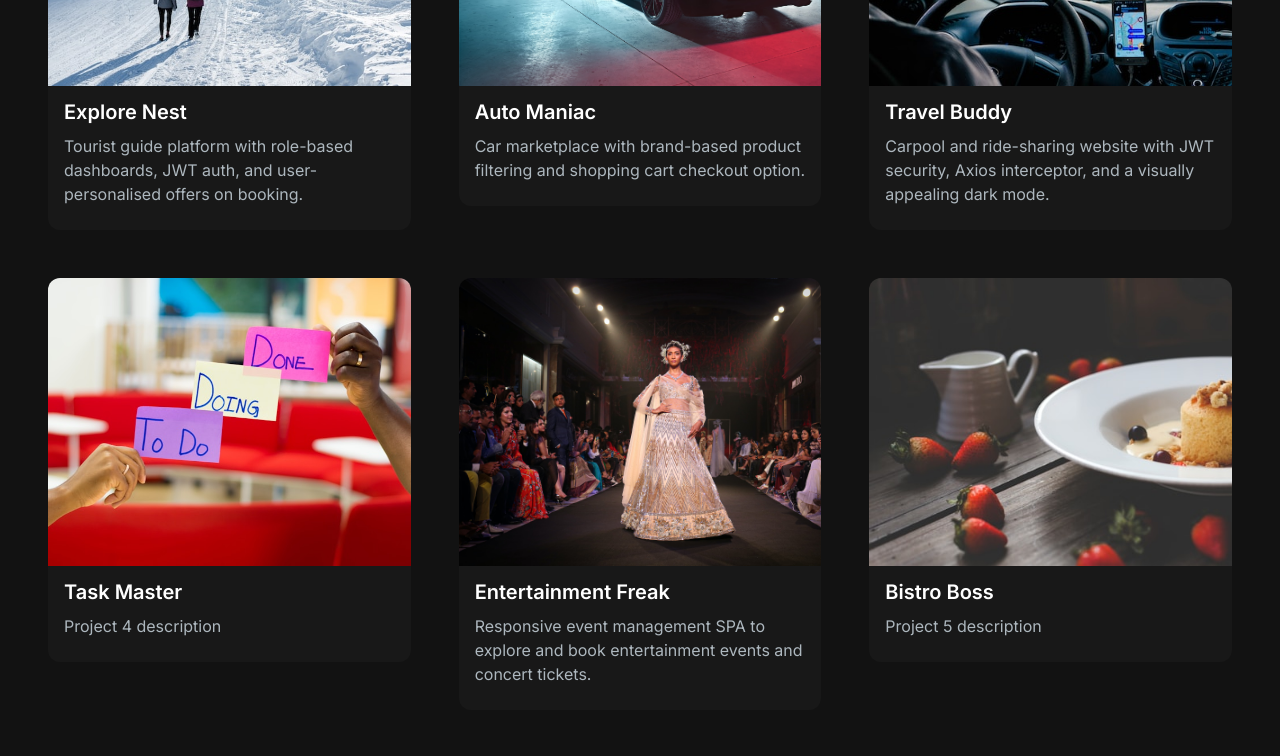
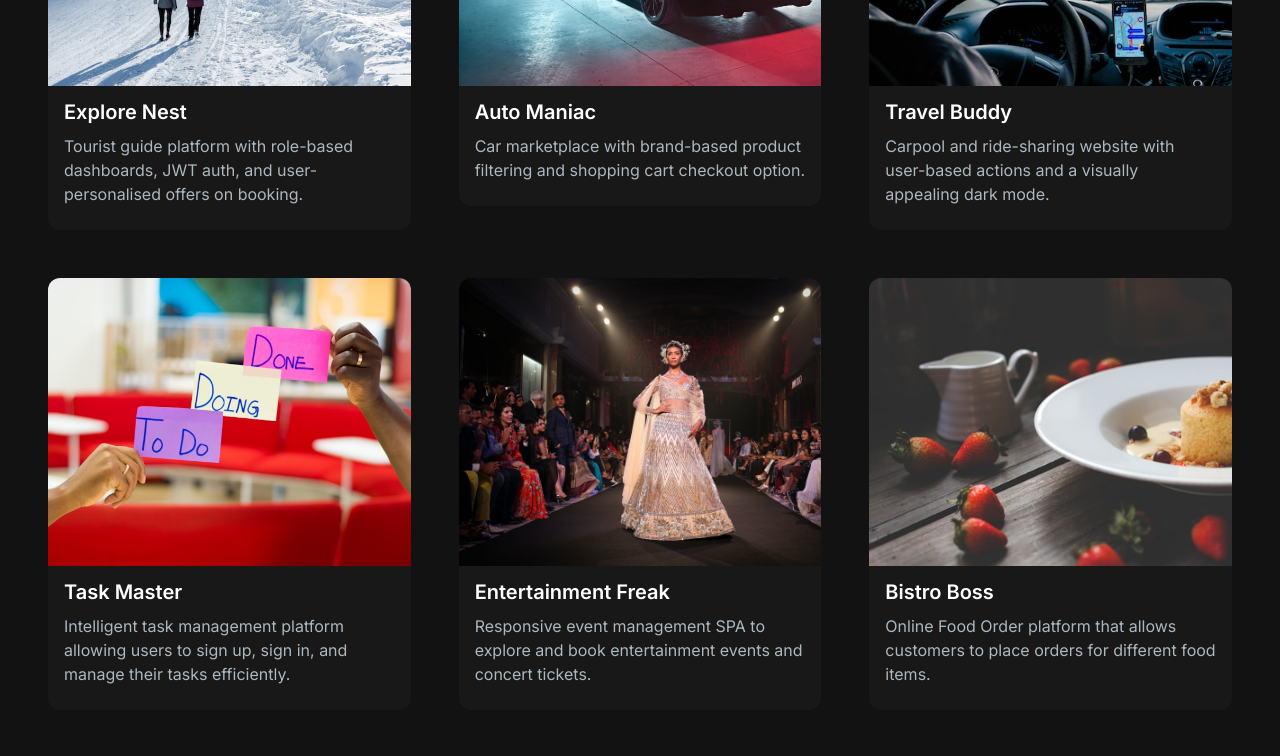
Before and after one commit to Rezwan66/shaikh-portfolio-nextjs, a Next.js app: page / in a window 1280 px wide. Shown: the part 1620-2376 px from the top of the page. Built offline with nearby package versions, Linux system fonts and the light colour scheme.

Commit message:
edited project description data

```diff
--- a/src/app/components/ProjectsSection.jsx
+++ b/src/app/components/ProjectsSection.jsx
@@ -28,7 +28,7 @@ const projectsData = [
     id: 3,
     title: 'Travel Buddy',
     description:
-      'Carpool and ride-sharing website with JWT security, Axios interceptor, and a visually appealing dark mode.',
+      'Carpool and ride-sharing website with user-based actions and a visually appealing dark mode.',
     image: '/images/projects/travel-buddy.jpg',
     tag: ['All', 'Travel & Tourism'],
     gitUrl: '/',
@@ -37,7 +37,8 @@ const projectsData = [
   {
     id: 4,
     title: 'Task Master',
-    description: 'Project 4 description',
+    description:
+      'Intelligent task management platform allowing users to sign up, sign in, and manage their tasks efficiently.',
     image: '/images/projects/task-master.jpg',
     tag: ['All', 'Task Management'],
     gitUrl: '/',
@@ -56,7 +57,8 @@ const projectsData = [
   {
     id: 6,
     title: 'Bistro Boss',
-    description: 'Project 5 description',
+    description:
+      'Online Food Order platform that allows customers to place orders for different food items.',
     image: '/images/projects/bistro-boss.jpg',
     tag: ['All', 'E-commerce'],
     gitUrl: '/',
@@ -65,7 +67,8 @@ const projectsData = [
   {
     id: 7,
     title: 'Stay Vista',
-    description: 'Project 5 description',
+    description:
+      'Simple user-friendly hotel booking platform to browse, filter, book, and manage accommodation.',
     image: '/images/projects/stay-vista.jpg',
     tag: ['All', 'Travel & Tourism'],
     gitUrl: '/',
```
